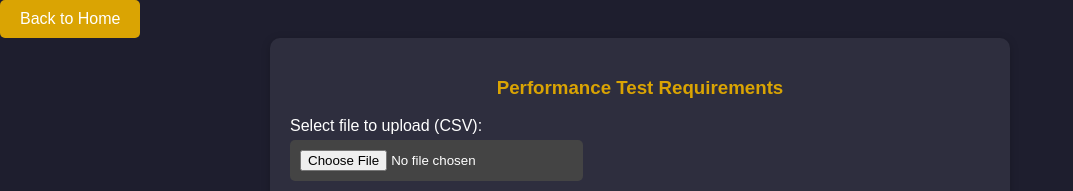
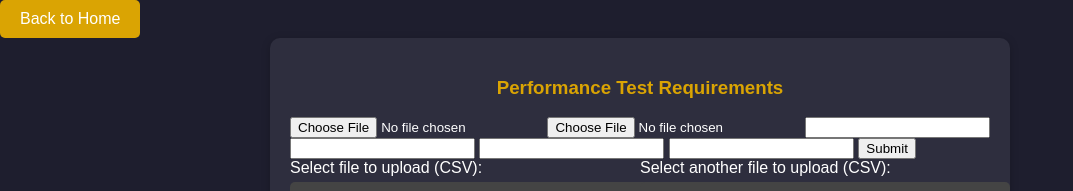
Before and after one commit to First1150/TTTTTT, a plain HTML site: page static/import.html in a window 1280 px wide. Shown: the top 191 px of the page, without its empty margins (0-1073 px from the left). Drawn offline with Linux system fonts and the light colour scheme.

Commit message:
first commit

```diff
--- a/static/import.html
+++ b/static/import.html
@@ -92,7 +92,16 @@
   <a href="/" class="back-button">Back to Home</a>
   <div class="form-container">
     <h3>Performance Test Requirements</h3>
-    <form id="mainForm" enctype="multipart/form-data" action="http://<http://34.87.122.161:8086>/write?db=<DATABASE>" method="POST">
+    <form id="mainForm" enctype="multipart/form-data" action="http://127.0.0.1:8000/upload" method="POST">
+      <input type="file" name="fileUpload1" required>
+      <input type="file" name="fileUpload2" required>
+      <input type="number" name="concurrent" required>
+      <input type="number" name="avg_response" required>
+      <input type="number" name="transition" required>
+      <input type="number" name="error_rate" required>
+      <button type="submit">Submit</button>
+  </form>
+
 
       <!-- ช่องอัปโหลดไฟล์ CSV แรก -->
       <div class="form-group">
```
Also changed, not shown: 1 other file.
